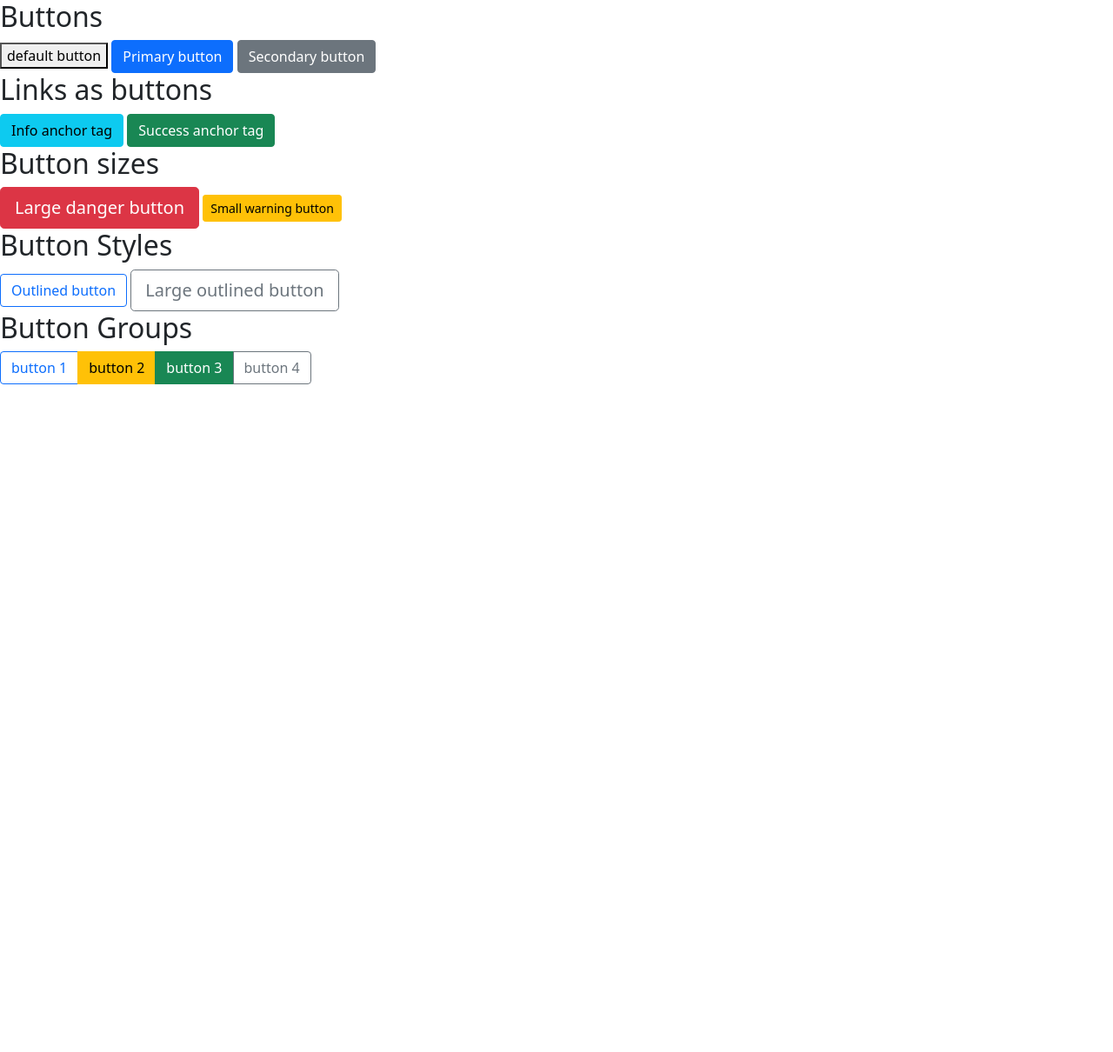
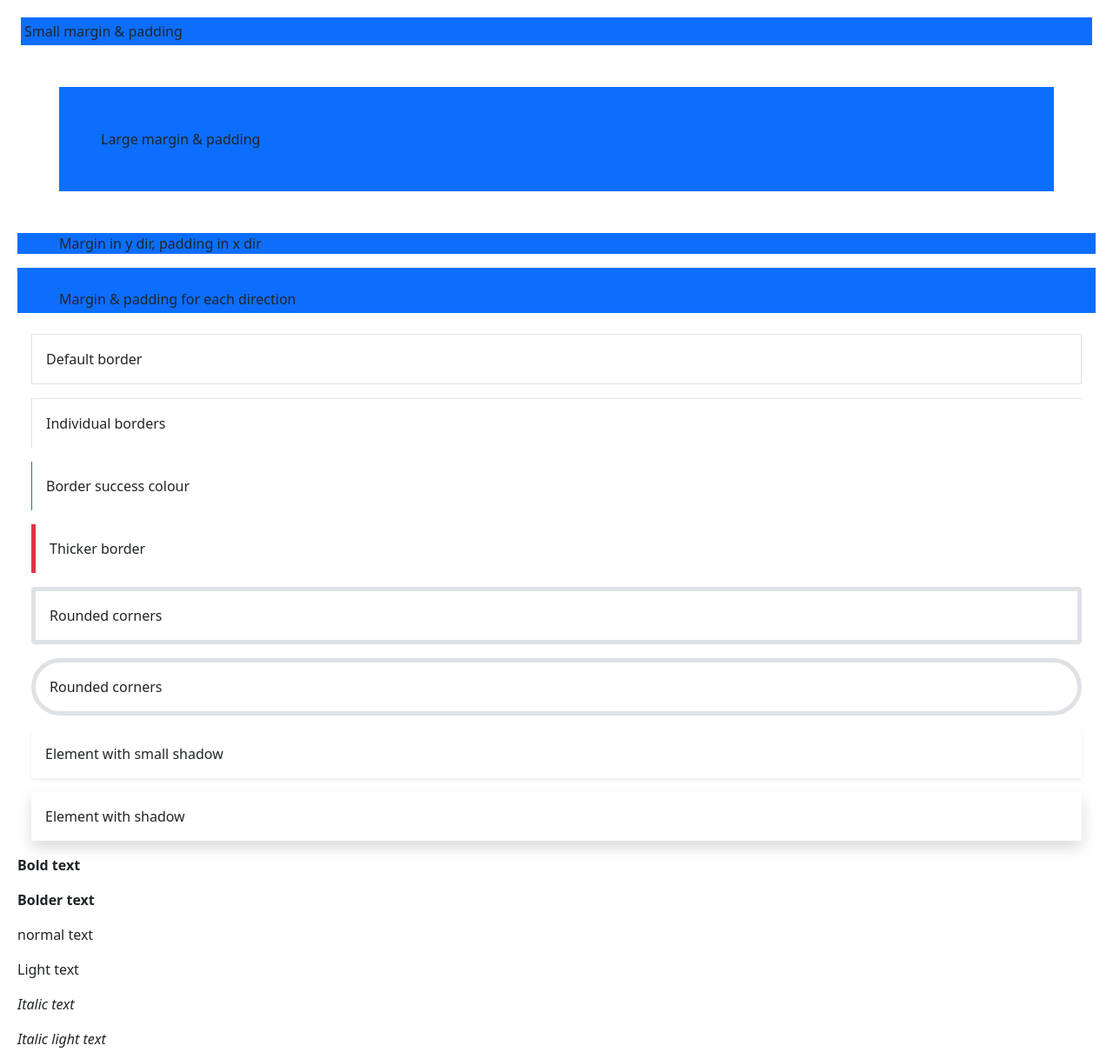
Before and after one commit to ochudi/bootstrap, a plain HTML site: page index.html in a window 1280 px wide. Shown: the whole page at 87% size. Before the commit the page ends 800 px from the top, so only its background shows below. Drawn offline with nearby package versions, Linux system fonts and the light colour scheme.

Commit message:
Add: Utility Classes

```diff
--- a/index.html
+++ b/index.html
@@ -1,47 +1,56 @@
 <html lang="en">
-<head>
-  <meta charset="UTF-8">
-  <meta http-equiv="X-UA-Compatible" content="IE=edge">
-  <meta name="viewport" content="width=device-width, initial-scale=1.0">
-  <title>The Book</title>
-  <link href="https://cdn.jsdelivr.net/npm/bootstrap@5.0.1/dist/css/bootstrap.min.css" rel="stylesheet" integrity="sha384-+0n0xVW2eSR5OomGNYDnhzAbDsOXxcvSN1TPprVMTNDbiYZCxYbOOl7+AMvyTG2x" crossorigin="anonymous">
-</head>
-<body>
-  <!-- basic buttons -->
-  <h2>Buttons</h2>
+  <head>
+    <meta charset="UTF-8" />
+    <meta http-equiv="X-UA-Compatible" content="IE=edge" />
+    <meta name="viewport" content="width=device-width, initial-scale=1.0" />
+    <title>The Book</title>
+    <link
+      href="https://cdn.jsdelivr.net/npm/bootstrap@5.0.1/dist/css/bootstrap.min.css"
+      rel="stylesheet"
+      integrity="sha384-+0n0xVW2eSR5OomGNYDnhzAbDsOXxcvSN1TPprVMTNDbiYZCxYbOOl7+AMvyTG2x"
+      crossorigin="anonymous"
+    />
+    <style>
+      body {
+        margin: 20px;
+      }
+    </style>
+  </head>
+  <body>
+    <!-- Margin & Padding -->
+    <div class="m-1 p-1 bg-primary">Small margin & padding</div>
+    <div class="m-5 p-5 bg-primary">Large margin & padding</div>
+    <div class="my-3 px-5 bg-primary">Margin in y dir, padding in x dir</div>
+    <div class="mt-3 mb-4 ps-5 pt-4 pe-2 pb-1 bg-primary">
+      Margin & padding for each direction
+    </div>
 
-  <button>default button</button>
-  <button class="btn btn-primary">Primary button</button> <!-- auto lightens text -->
-  <button class="btn btn-secondary">Secondary button</button>
+    <!-- Borders -->
+    <div class="m-3 p-3 border">Default border</div>
+    <div class="m-3 p-3 border-top border-start">Individual borders</div>
+    <div class="m-3 p-3 border-start border-success">Border success colour</div>
+    <div class="m-3 p-3 border-start border-danger border-5">
+      Thicker border
+    </div>
+    <div class="m-3 p-3 rounded border border-5">Rounded corners</div>
+    <div class="m-3 p-3 rounded-pill border border-5">Rounded corners</div>
 
-  <!-- anchor tags as buttons -->
-  <h2>Links as buttons</h2>
+    <!-- Box shadow -->
+    <div class="m-3 p-3 shadow-sm">Element with small shadow</div>
+    <div class="m-3 p-3 shadow">Element with shadow</div>
 
-  <a href="#" class="btn btn-info">Info anchor tag</a>
-  <a href="#" class="btn btn-success">Success anchor tag</a>
+    <!-- Font weight -->
+    <p class="fw-bold">Bold text</p>
+    <p class="fw-bolder">Bolder text</p>
+    <p>normal text</p>
+    <p class="fw-light">Light text</p>
+    <p class="fst-italic">Italic text</p>
+    <p class="fst-italic fw-light">Italic light text</p>
 
-  <!-- button sizes -->
-  <h2>Button sizes</h2>
-
-  <button class="btn btn-lg btn-danger">Large danger button</button>
-  <button class="btn btn-sm btn-warning">Small warning button</button>
-
-  <!-- outlined styles -->
-  <h2>Button Styles</h2>
-
-  <button class="btn btn-outline-primary">Outlined button</button>
-  <button class="btn btn-outline-secondary btn-lg">Large outlined button</button>
-
-  <!-- button groups -->
-  <h2>Button Groups</h2>
-
-  <div class="btn-group">
-    <a href="#" class="btn btn-outline-primary">button 1</a>
-    <a href="#" class="btn btn-warning">button 2</a>
-    <a href="#" class="btn btn-success">button 3</a>
-    <a href="#" class="btn btn-outline-secondary">button 4</a>
-  </div>
-
-  <script src="https://cdn.jsdelivr.net/npm/bootstrap@5.0.1/dist/js/bootstrap.bundle.min.js" integrity="sha384-gtEjrD/SeCtmISkJkNUaaKMoLD0//ElJ19smozuHV6z3Iehds+3Ulb9Bn9Plx0x4" crossorigin="anonymous"></script>
-</body>
+    <script
+      src="https://cdn.jsdelivr.net/npm/bootstrap@5.0.1/dist/js/bootstrap.bundle.min.js"
+      integrity="sha384-gtEjrD/SeCtmISkJkNUaaKMoLD0//ElJ19smozuHV6z3Iehds+3Ulb9Bn9Plx0x4"
+      crossorigin="anonymous"
+    ></script>
+  </body>
 </html>
```
